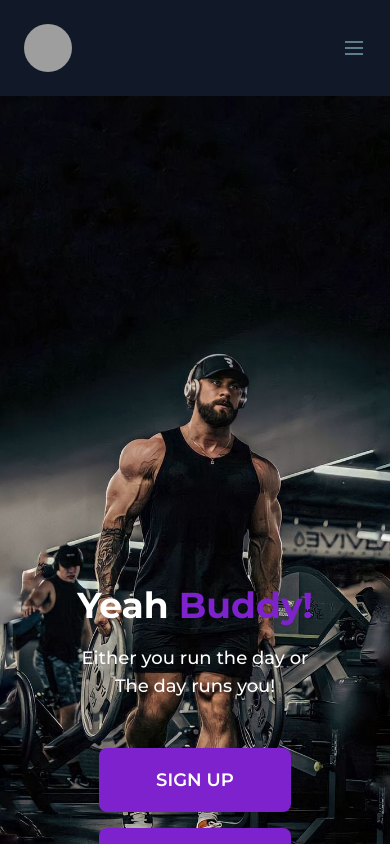
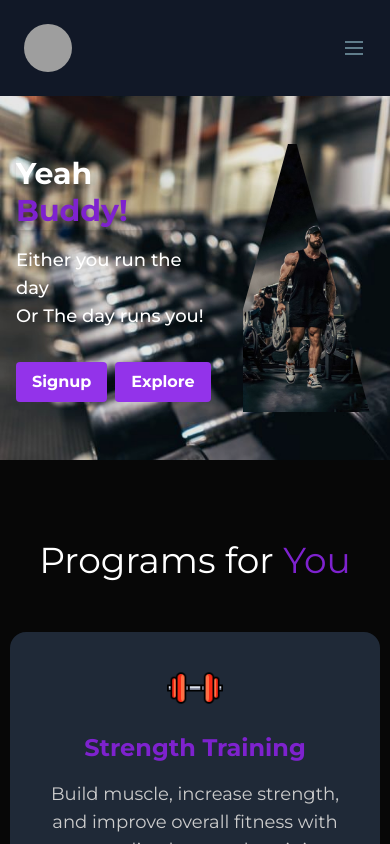
Before and after one commit to nhier17/my-fitness, a React (Create React App) app: page / in a window 390 px wide. Shown: the top 844 px of the page. Built offline with nearby package versions, Linux system fonts and the light colour scheme; no server answers; grey boxes are pictures that could not be loaded.

Commit message:
media queries

```diff
--- a/src/components/Hero.jsx
+++ b/src/components/Hero.jsx
@@ -1,37 +1,41 @@
 import React from 'react';
 import { Link } from "react-router-dom";
 import hero from "../assets/hero2.jpg";
+import db from "../assets/db.jpeg";
 
 const Hero = () => {
   return (
-    <div className="relative overflow-hidden bg-gray-900 h-screen">
-      <img
-        src={hero}
-        alt="hero"
-        className="absolute inset-0 h-full w-full object-cover z-0"
-      />
-      <div className="absolute inset-0 flex flex-col justify-end z-10">
-        <div className="mx-auto px-4 text-center">
-          <h2 className="text-4xl md:text-6xl lg:text-7xl font-bold text-white leading-tight mb-4">
-            Yeah <span className="text-purple-700">Buddy!</span>
-          </h2>
-        </div>
-        <p className="text-white font-medium text-lg md:text-xl mb-8 text-center">
-          Either you run the day or <br />
-          The day runs you!
+    <div className="relative overflow-hidden">
+    <div
+      className="absolute inset-0 bg-cover bg-center z-0 w-full"
+      style={{
+        backgroundImage: `url(${db})`,
+        opacity: 0.9
+        }}
+    ></div>
+    <div className="relative z-20 mx-auto px-4 py-8 flex items-center">
+      <div className="flex-1 md:pr-8">
+        <h2 className="text-3xl md:text-4xl lg:text-7xl font-bold text-white leading-tight mb-4 shadow-md">
+          Yeah <span className="text-purple-700">Buddy!</span>
+        </h2>
+        <p className="text-white font-medium text-lg md:text-2xl mb-8">
+          Either you run the day <br />
+          Or The day runs you!
         </p>
-        <div className="mt-4 mb-10 mx-auto flex flex-col md:flex-row gap-2 justify-center">
-        <Link to="signup">
-        <button className="bg-purple-700 text-white font-semibold text-lg uppercase w-48 h-16 rounded-lg border-none cursor-pointer overflow-hidden shadow-md mb-2 md:mb-0">
-            Sign up
-          </button>
-        </Link>
-        <button className="bg-purple-700 text-white font-semibold text-lg uppercase w-48 h-16 rounded-lg border-none cursor-pointer overflow-hidden shadow-md mb-2 md:mb-0">
-            EXplore
-          </button>
+        <div className="flex gap-2">
+          <Link to="/signup" className="bg-purple-600 hover:bg-purple-700 text-white font-bold py-2 px-4 rounded inline-block transition duration-300">
+            Signup
+          </Link>
+          <Link className="bg-purple-600 hover:bg-purple-700 text-white font-bold py-2 px-4 rounded inline-block transition duration-300">
+            Explore
+          </Link>
         </div>
       </div>
+      <div className="clip-triangle flex-1 pl-8 overflow-hidden">
+        <img src={hero} alt="Hero" className="w-full h-[300px] md:h-[500px] lg:h-[600px] object-contain md:object-cover rounded-md overflow-hidden transition duration-300 transform hover:scale-105" />
       </div>
+    </div>
+  </div>
   );
 };
 
--- a/src/components/Membership.jsx
+++ b/src/components/Membership.jsx
@@ -5,7 +5,7 @@ const Membership = () => {
     <div className="mx-auto px-4 py-8">
                 <h1 className="text-3xl md:text-5xl font-bold text-purple-700 text-center mb-8">Choose Your Membership Plan</h1>
             <div className="grid grid-cols-1 md:grid-cols-3 gap-8">
-                <div className="bg-gray-800 p-6 shadow-md rounded-lg">
+                <div className="bg-gray-800 p-6 shadow-md rounded-lg transition duration-300 transform hover:scale-105">
                     <h2 className="text-xl font-semibold mb-2 text-purple-700">Basic</h2>
                     <ul>
                         <li className="text-gray-200">Basic Training plans</li>
@@ -19,7 +19,7 @@ const Membership = () => {
                     <p className="text-purple-600 font-bold">$9.99/month</p>
                     <button className="mt-4 w-full bg-purple-600 text-white py-2 px-4 rounded-md hover:bg-purple-700 transition duration-300 ease-in-out">Select Plan</button>
                 </div>
-                <div className="bg-gray-800 p-6 shadow-md rounded-lg">
+                <div className="bg-gray-800 p-6 shadow-md rounded-lg transition duration-300 transform hover:scale-105">
                     <h2 className="text-xl font-semibold mb-2 text-purple-700">Premium</h2>
                     <ul>
                         <li className="text-[#ccc]">Basic training plans</li>
@@ -33,7 +33,7 @@ const Membership = () => {
                     <p className="text-purple-600 font-bold">$19.99/month</p>
                     <button className="mt-4 w-full bg-purple-600 text-white py-2 px-4 rounded-md hover:bg-purple-700 transition duration-300 ease-in-out">Select Plan</button>
                 </div>
-                <div className="bg-gray-800 p-6 shadow-md rounded-lg">
+                <div className="bg-gray-800 p-6 shadow-md rounded-lg transition duration-300 transform hover:scale-105">
                     <h2 className="text-xl font-semibold mb-2 text-purple-700">Elite</h2>
                     <ul>
                         <li className="text-gray-200">Basic training plans</li>
--- a/src/components/Navbar.jsx
+++ b/src/components/Navbar.jsx
@@ -73,7 +73,7 @@ const Navbar = () => {
             <Link to={to} className="text-white hover:text-gray-300">
               {text}
               <motion.div
-                className="h-1 bg-red-500 w-0 absolute bottom-[-80%] left-1/2 transform -translate-x-1/2 transition-all duration-750"
+                className="h-1 bg-purple-700 w-0 absolute bottom-[-80%] left-1/2 transform -translate-x-1/2 transition-all duration-750"
                 transition={{ duration: 0.75 }}
                 initial={{ width: "0%" }}
                 animate={{ width: pathname === to ? "50%" : "0%" }}
--- a/src/index.css
+++ b/src/index.css
@@ -21,7 +21,6 @@ body {
 
 }
 
-
 .service-item {
   flex: 1;
   text-align: center;
@@ -38,6 +37,10 @@ body {
   transform: scale(1.05);
 }
 
+.clip-triangle {
+  clip-path: polygon(50% 0, 0 100%, 100% 100%);
+}
+
 @media (max-width: 768px) {
   .explore-container {
    padding: 0 10px;
--- a/src/pages/Workout.jsx
+++ b/src/pages/Workout.jsx
@@ -8,9 +8,9 @@ const Workout = () => {
       <div className="flex overflow-x-auto" style={{'scrollbarWidth': 'none','::WebkitScrollbar': { 'display': 'none' }}}>
       {exercises.map((exercise) =>(
         <div className="flex-shrink-0 mx-4" key={exercise.id}>
-        <div className="rounded-md overflow-hidden shadow-md text-center" style={{ width: '300px', height: '300px' }}>
+        <div className="rounded-md overflow-hidden shadow-md text-center transition duration-300 transform hover:scale-105" style={{ width: '300px', height: '300px' }}>
           <img className="w-full h-[200px] object-cover" src={exercise.img} alt={exercise.alt} />
-          <div className="bg-gray-400 text-white p-4">
+          <div className="bg-gray-800 text-white p-4">
           <h3 className="text-white text-lg font-semibold">{exercise.title}</h3>
           <p className="text-white p-2">{exercise.description}</p>
           </div>
```
Also changed, not shown: src/assets/db.jpeg (added).
